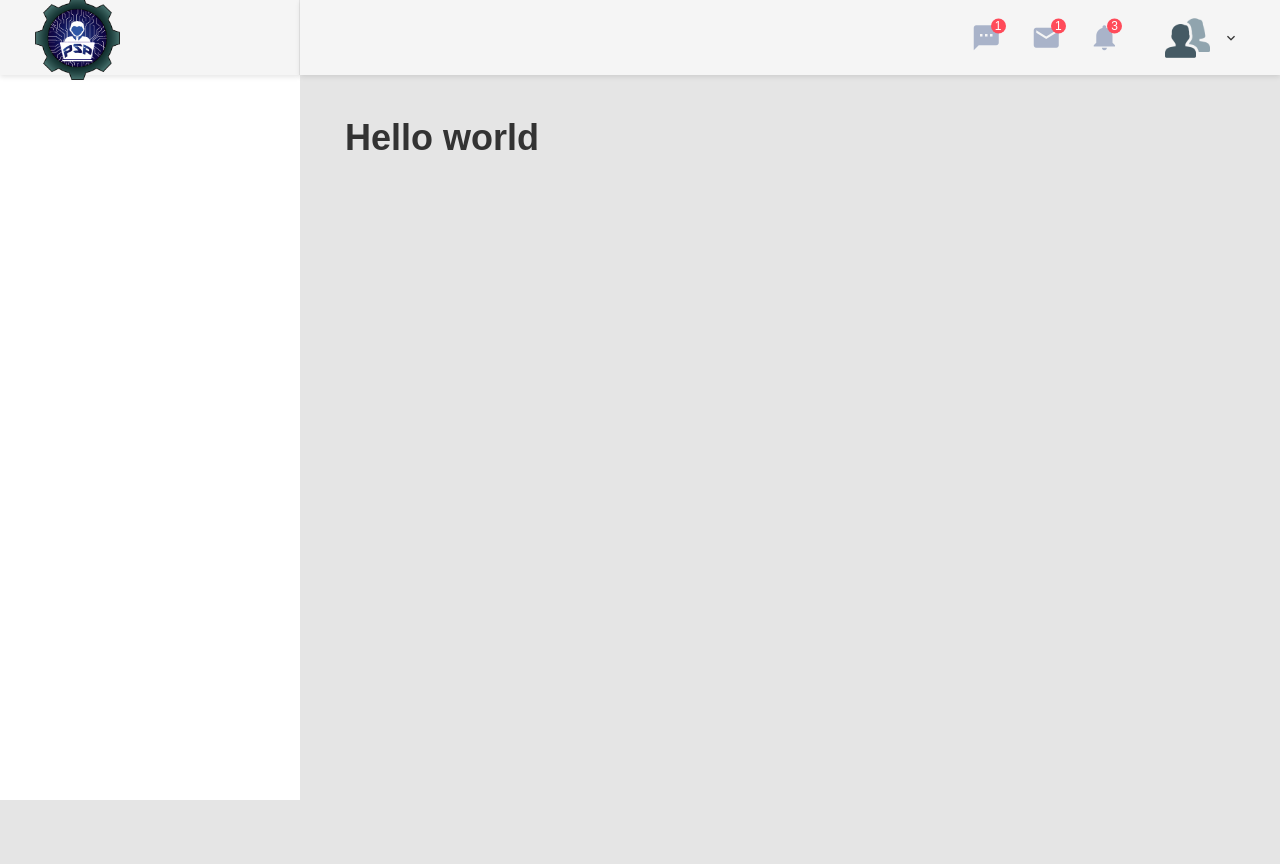
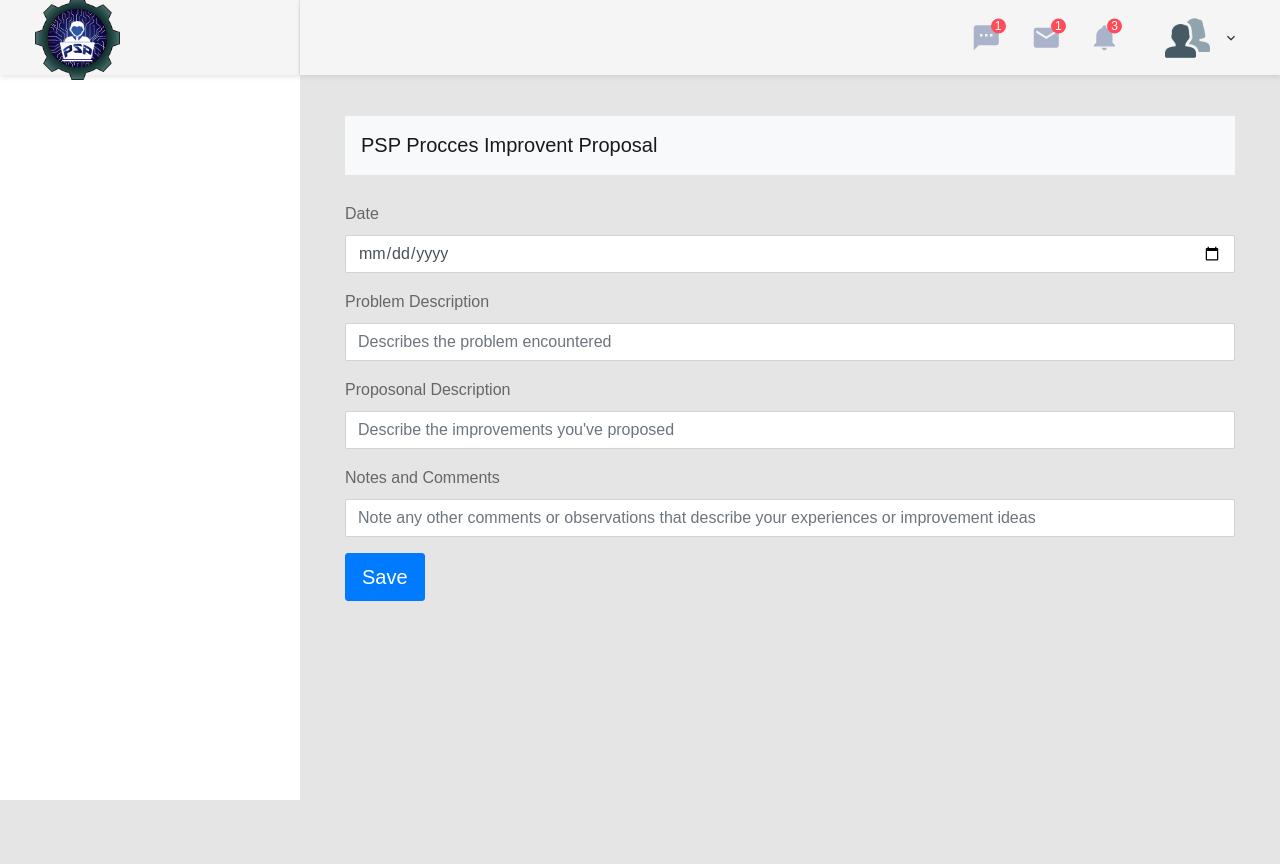
Before and after one commit to crisboleda/psp, a Django app: page /programs/1/pip/ in a window 1280 px wide. Run offline with Django 3.2, Linux system fonts and the light colour scheme; some libraries are stand-ins or nearby versions; grey boxes are pictures that could not be loaded.

Commit message:
Template PIP

```diff
--- a/programs/urls.py
+++ b/programs/urls.py
@@ -5,7 +5,7 @@ from django.urls import path
 # Views
 from programs.views import (AdminListProgramView, CreateProgramView, ProgrammerListProgramView,
                             DetailProgramView, CreatePartProgramView, UpdateBaseProgramView,
-                            UpdateReusedPartView, ListPIPView, ReportView, CreateReport)
+                            UpdateReusedPartView, ListPIPView, PIPViews, ReportView, CreateReport)
 
 
 urlpatterns = [
@@ -21,6 +21,7 @@ urlpatterns = [
     path('reused_parts/<int:pk_reused_part>/update/', UpdateReusedPartView.as_view(), name='update_reused_part'),
 
     path('programs/<int:pk_program>/pip/', ListPIPView.as_view(), name='list_pip_program'),
+    path('programs/<int:pk_program>/pipViews/', PIPViews.as_view(), name='pip_program_view'),
     path('programs/<int:pk_>/reports/', ReportView.as_view(), name='reports_view'),
     path('programs/<int:pk_>/create_reports/', CreateReport.as_view(), name='create_reports'),
 ]
--- a/programs/views/__init__.py
+++ b/programs/views/__init__.py
@@ -5,6 +5,6 @@ from .programs import (AdminListProgramView, CreateProgramView, ProgrammerListPr
 from .parts_of_code import (CreatePartProgramView, UpdateBaseProgramView, UpdateReusedPartView
                             )
 
-from .pip import (ListPIPView)
+from .pip import (ListPIPView, PIPViews)
 
 from .report import (ReportView, CreateReport)
--- a/programs/views/pip.py
+++ b/programs/views/pip.py
@@ -5,3 +5,6 @@ from django.views.generic import TemplateView
 
 class ListPIPView(TemplateView):
     template_name = 'programs/pip.html'
+
+class PIPViews(TemplateView):
+    template_name = 'programs/pip_views.html'
--- a/templates/menus/items_menu.html
+++ b/templates/menus/items_menu.html
@@ -44,13 +44,18 @@
                     <a href="{% url 'logs:list_defects_type' program_opened.pk %}"><i class="fas fa-tag"></i>Defect Type Standard</a>
                 </li>
                 <li>
-                    <a href="{% url 'programs:List_pip_program' program_opened.pk %}"><i class="fas fa-chart-line"></i>PIP</a>
+                    <a href="{% url 'programs:list_pip_program' program_opened.pk %}"><i class="fas fa-chart-line"></i>PIP</a>
+                    <ul class="list-unstyled navbar-mobile-sub__list js-sub-list">
+                    <li>
+                        <a href="{% url 'programs:pip_program_view' program_opened.pk %}"><i class="fas fa-list"></i>List pip</a>
+                    </li>
+                    </ul>
                 </li>
                 <li>
-                    <a href="{% url 'programs:create_part_program' program_opened.pk %}?type_part=base"><i class="fas fa-paper-plane"></i>Parts of the program</a>
+                    <a href="{% url 'programs:create_part_program' program_opened.pk %}?type_part=base"><i class="fas fa-puzzle-piece"></i>Parts of the program</a>
                 </li>
                 <li>
-                    <a href="{% url 'programs:reports_view' program_opened.pk %}"><i class="fas fa-crosshairs"></i>Test report</a>
+                    <a href="{% url 'programs:reports_view' program_opened.pk %}"><i class="fas fa-file-alt"></i>Test report</a>
                 </li>
                 <li>
                     <a href="{% url 'programs:detail_program' program_opened.pk %}"><i class="fas fa-crosshairs"></i>Summary</a>
--- a/templates/programs/pip.html
+++ b/templates/programs/pip.html
@@ -1,7 +1,32 @@
 
 {% extends 'base/dashboard.html' %}
 
+{% block 'title' %}PSP | PIP{% endblock %}
 
 {% block 'content' %}
-    <h1>Hello world</h1>
+
+    <form>
+        <nav class="navbar navbar-light bg-light  ">
+            <a class="navbar-brand" href="#">PSP  Procces Improvent Proposal</a>
+        </nav> <br>
+        <div class="form-group">
+            <label for="formGroupExampleInput">Date</label>
+            <input type="date" class="form-control" id="pip_date" placeholder="">
+        </div>
+        <div class="form-group">
+            <label for="formGroupExampleInput2">Problem Description</label>
+            <input type="text" class="form-control" id="pip_problem" placeholder="Describes the problem encountered">
+        </div>
+                <div class="form-group">
+            <label for="formGroupExampleInput2">Proposonal Description</label>
+            <input type="text" class="form-control" id="pip_description" placeholder="Describe the improvements you've proposed">
+        </div>
+                <div class="form-group">
+            <label for="formGroupExampleInput2">Notes and Comments</label>
+            <input type="text" class="form-control" id="Notes" placeholder="Note any other comments or observations that describe your experiences or improvement ideas">
+        </div>
+        <button type="button" class="btn btn-primary btn-lg" title=" Guardar PIP">Save</button>
+    </form>
+
+
 {% endblock 'content' %}
```
Also changed, not shown: templates/programs/pip_views.html (added, +43 -0 lines).
